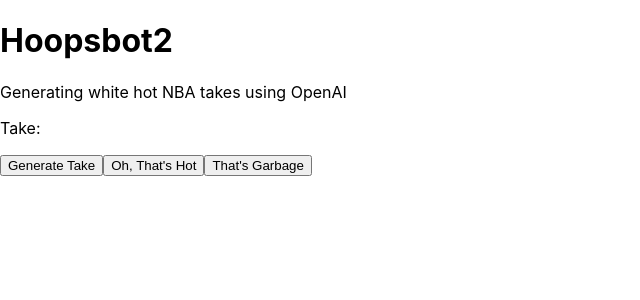
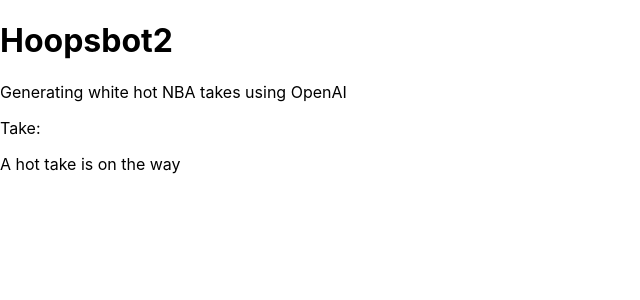
Before and after one commit to jimburch/hoopsbot, a Next.js app: page / in a window 1280 px wide. Shown: the top 300 px of the page, without its empty margins (0-640 px from the left). Built offline with nearby package versions, Linux system fonts and the light colour scheme; no server answers.

Commit message:
vote existing takes hot or cold in db

```diff
--- a/src/pages/api/takes.js
+++ b/src/pages/api/takes.js
@@ -27,7 +27,7 @@
 		}
 
 		if (req.method === 'POST') {
-			const { take, hot, cold, shares } = req.body.data;
+			const { take, hot, cold, shares } = req.body;
 			const post = await knex('takes')
 				.insert({
 					take: take.replace(/\r?\n|\r/g, ''),
@@ -41,6 +41,23 @@
 
 			return res.status(201).json('Take posted!');
 		}
+
+		if (req.method === 'PUT') {
+			const { id, take, hot, cold, shares } = req.body;
+			const put = await knex('takes')
+				.update({
+					take: take.replace(/\r?\n|\r/g, ''),
+					hot,
+					cold,
+					shares,
+				})
+				.where({ id })
+				.catch(error => {
+					throw new Error(error);
+				});
+
+			return res.status(200).json('Take updated!');
+		}
 	} catch (error) {
 		if (error.response) {
 			console.log(error.response.status);
--- a/src/pages/index.js
+++ b/src/pages/index.js
@@ -2,37 +2,48 @@
 import axios from 'axios';
 
 const Home = () => {
-	const [takeId, setTakeId] = useState();
+	const [savedTake, setSavedTake] = useState();
 	const [take, setTake] = useState();
+	const [loading, setLoading] = useState(false);
 
 	useEffect(() => {
 		generateTake();
 	}, []);
 
 	const generateTake = async () => {
-		const lottery = Math.floor(Math.random() * 5);
+		setLoading(true);
+		const lottery = Math.floor(Math.random() * 3);
 
 		if (lottery === 1) {
 			const response = await axios.get('/api/openai').then(response => {
-				setTakeId(null);
+				setSavedTake(null);
 				setTake(response.data);
 			});
 		} else {
 			const response = await axios.get('/api/takes').then(response => {
-				setTakeId(response.data.id);
+				setSavedTake(response.data);
 				setTake(response.data.take);
 			});
 		}
+		setLoading(false);
 	};
 
 	const saveTake = async heat => {
-		await axios.post('/api/takes', {
-			data: {
+		if (!savedTake) {
+			await axios.post('/api/takes', {
 				take: take,
-				hot: heat ? 1 : null,
-				cold: !heat ? 1 : null,
-			},
-		});
+				hot: heat ? 1 : 0,
+				cold: !heat ? 1 : 0,
+			});
+		} else {
+			await axios.put('/api/takes', {
+				id: savedTake.id,
+				take: savedTake.take,
+				hot: heat ? savedTake.hot + 1 : savedTake.hot,
+				cold: !heat ? savedTake.cold + 1 : savedTake.cold,
+			});
+		}
+		generateTake();
 	};
 
 	return (
@@ -40,12 +51,17 @@
 			<h1>Hoopsbot2</h1>
 			<p>Generating white hot NBA takes using OpenAI</p>
 			<p>Take: {take}</p>
-			{!takeId && take ? (
+			{!savedTake && take ? (
 				<p>This is a certified fresh take from OpenAI</p>
 			) : null}
-			<button onClick={generateTake}>Generate Take</button>
-			<button onClick={() => saveTake(true)}>Oh, That&apos;s Hot</button>
-			<button onClick={() => saveTake(false)}>That&apos;s Garbage</button>
+			{loading ? (
+				<p>A hot take is on the way</p>
+			) : (
+				<div>
+					<button onClick={() => saveTake(true)}>Oh, That&apos;s Hot</button>
+					<button onClick={() => saveTake(false)}>That&apos;s Garbage</button>
+				</div>
+			)}
 		</div>
 	);
 };
```
